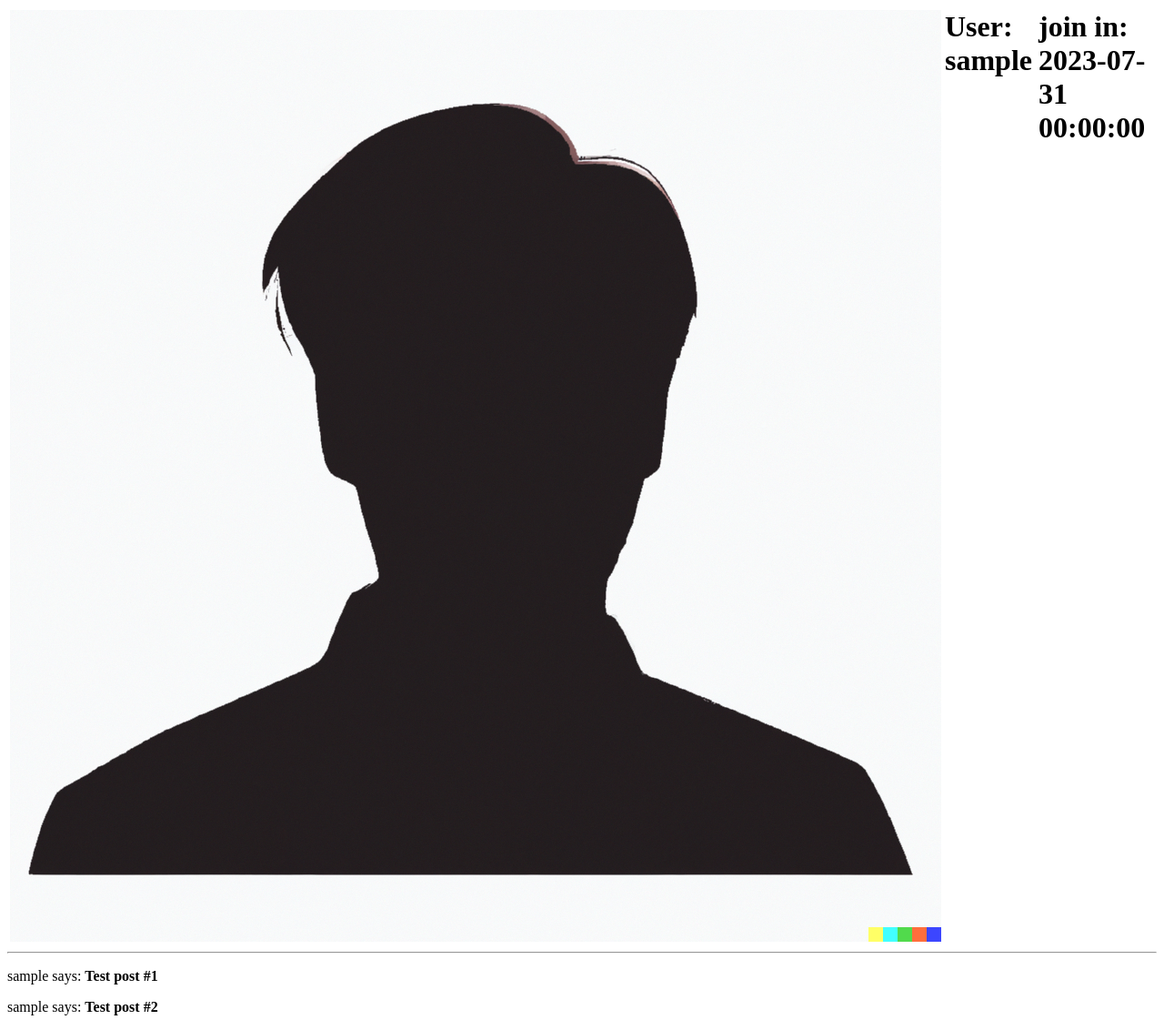
After one commit to mohsenh17/blog, a Flask app: a page that uses app/templates/user.html in a window 1280 px wide. The commit adds this page. Shown: the whole page at 91% size. Run offline with Flask 3, Linux system fonts and the light colour scheme; the visitor is signed in with stand-in values (Sample User, id 1); data comes from the database, SQL or seed files in the repository; both versions use the stored data as it was after the commit.

Commit message:
default profile pic

```diff
--- a/app/models.py
+++ b/app/models.py
@@ -15,6 +15,7 @@ class User(UserMixin, db.Model):
     privacy = db.Column(db.Boolean, unique=False, default=True) # by default the user is private
     password_hash = db.Column(db.String(128))
     joinDate = db.Column(db.DateTime, index=True, default=datetime.utcnow().date()) #user's joining date
+    profile_pic = db.Column(db.String(120), default='default_profilePic.jpg')
     posts = db.relationship('Post', backref='author', lazy='dynamic')
     def set_password(self, password):
         self.password_hash = generate_password_hash(password)
@@ -25,6 +26,7 @@ class User(UserMixin, db.Model):
     def __repr__(self):
         return '<User {}>'.format(self.username)
 
+
 class Post(db.Model):
     id = db.Column(db.Integer, primary_key=True)
     body = db.Column(db.String(140))
--- a/app/routes.py
+++ b/app/routes.py
@@ -57,3 +57,15 @@ def register():
         flash('Congratulations, you are now a registered user!')
         return redirect(url_for('login'))
     return render_template('register.html', title='Register', form=form)
+
+@app.route('/user/<username>')
+@login_required
+def user(username):
+    user = User.query.filter_by(username=username).first_or_404()
+    posts = [
+        {'author': user, 'body': 'Test post #1'},
+        {'author': user, 'body': 'Test post #2'}
+    ]
+    print(user.profile_pic)
+    user_profilePic = url_for('static', filename='profile_pic/'+user.profile_pic)
+    return render_template('user.html', user=user, posts=posts, user_profilePic=user_profilePic)
--- a/app/templates/index.html
+++ b/app/templates/index.html
@@ -17,6 +17,7 @@
         {% if current_user.is_anonymous %}
         <a href="{{ url_for('login') }}">Login</a>
         {% else %}
+        <a href="{{ url_for('user', username=current_user.username) }}">Profile</a>
         <a href="{{ url_for('logout') }}">Logout</a>
         {% endif %}
         <h1>Hello, {{ current_user.username }}!</h1>
--- /dev/null
+++ b/app/templates/user.html
@@ -0,0 +1,13 @@
+<table>
+    <tr valign="top">
+        <td><img src="{{ user_profilePic }}"></td>
+        <td><h1>User: {{ user.username }}</h1></td>
+        <td><h1>join in: {{ user.joinDate }}</h1></td>
+    </tr>
+</table>
+<hr>
+{% for post in posts %}
+<p>
+{{ post.author.username }} says: <b>{{ post.body }}</b>
+</p>
+{% endfor %}
```
Also changed, not shown: app.db, app/static/profile_pic/1default_profilePic.jpg (added), app/static/profile_pic/default_profilePic.jpg (added).
